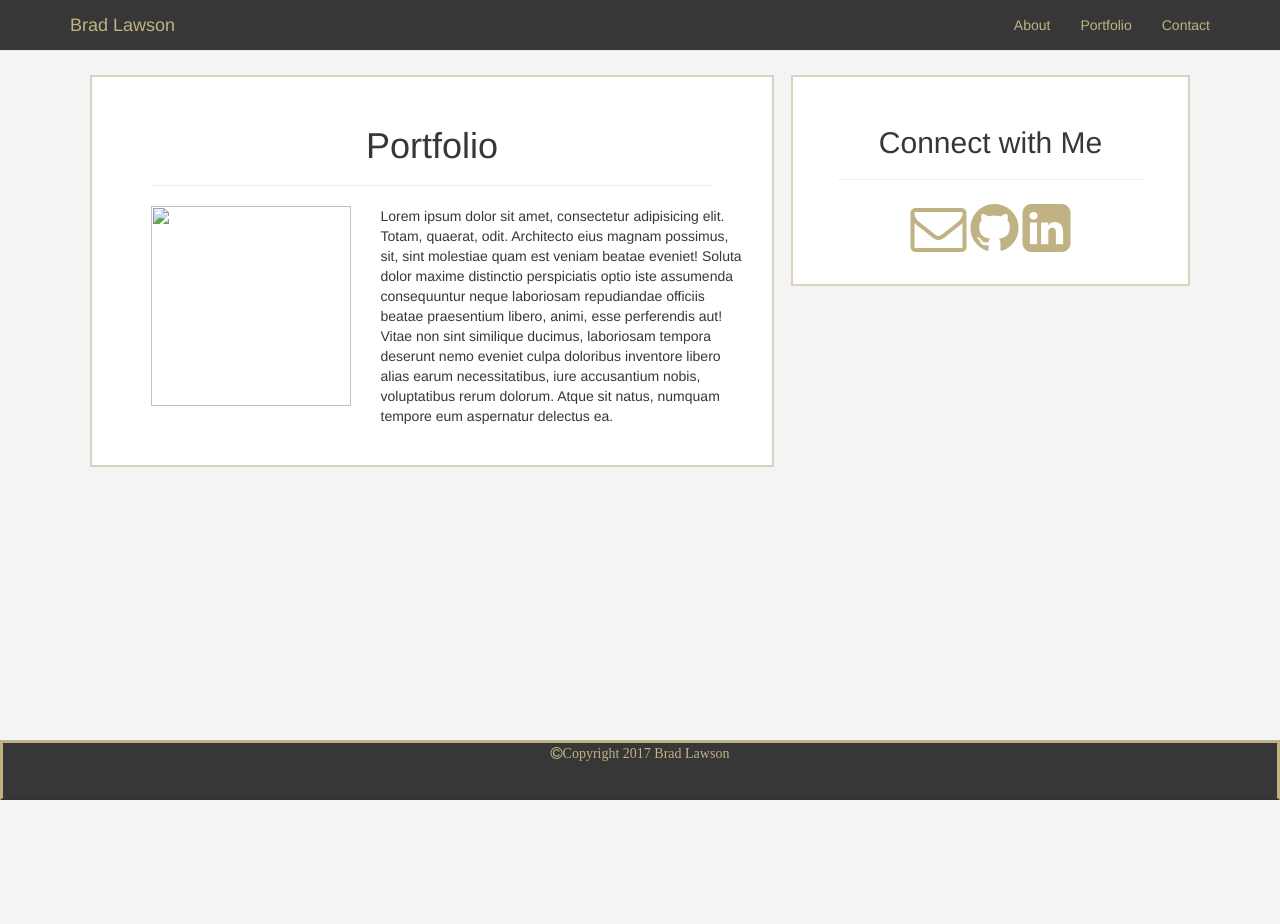
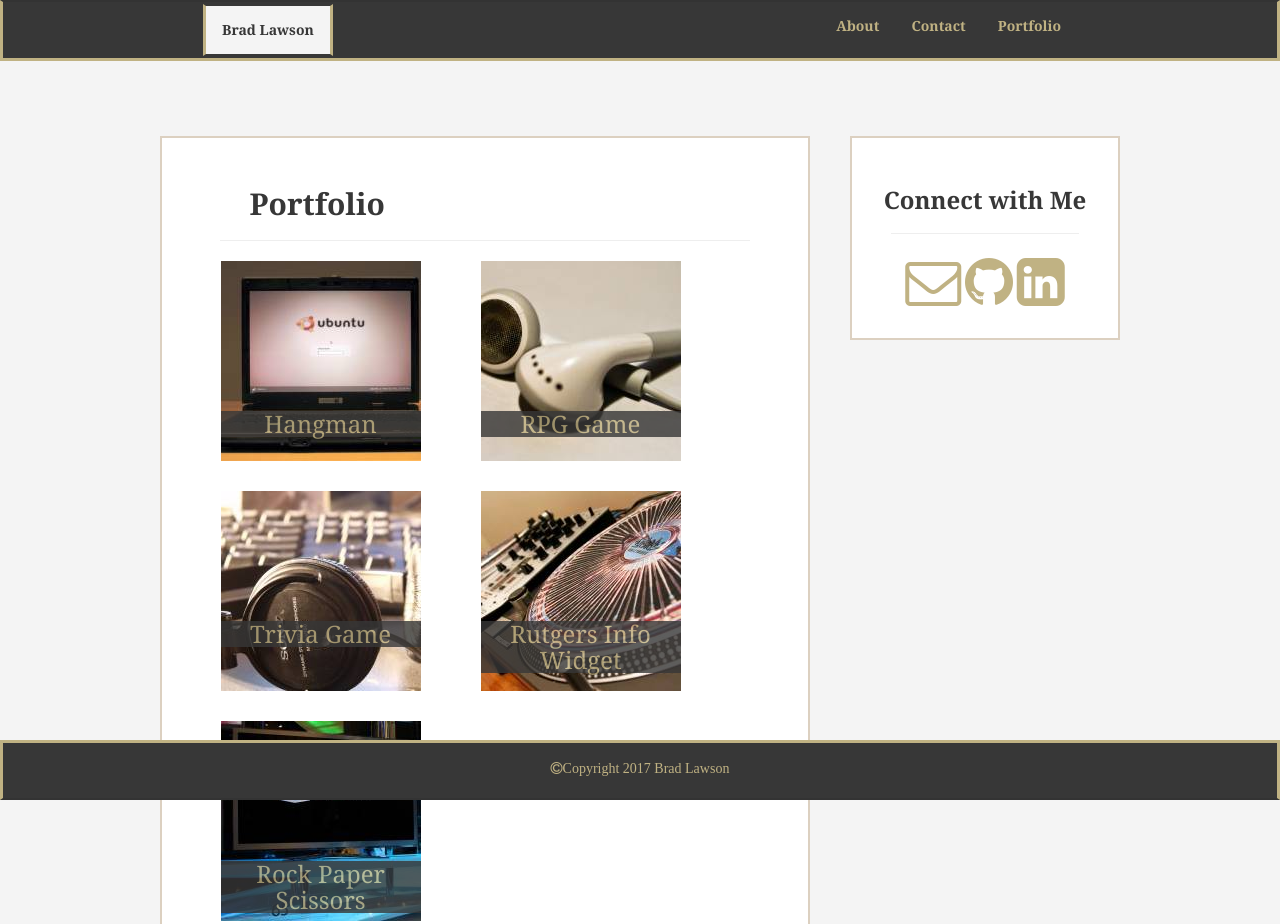
Before and after one commit to BradleyLawson/Basic-Portfolio, a plain HTML site: page portfolio.html in a window 1280 px wide. Shown: the top 924 px of the page. Before the commit the page ends 800 px from the top, so only its background shows below. Drawn offline with nearby package versions, Linux system fonts and the light colour scheme.

Commit message:
Basic Portfolio files

```diff
--- a/Assets/CSS/style.css
+++ b/Assets/CSS/style.css
@@ -1,23 +1,28 @@
 
-
+*{
+	font-family: Georgia;
+}
 #aboutMe{
 	background: white;
 	margin-top: 75px;
-	margin-left: 20px;
-	width:60%;
+	margin-left: 90px;
+	min-width:650px;
 	float: left;
 	padding: 2.5%;
 	border-color: #DCD0C0;
 	border-style: solid;
 	border-width: 2px;
 	color: #373737;
+	clear:both;
+	margin-bottom: 100px;
+	font-weight: bold;
 }
 
 #connectWithMe{
 
-	width: 35%;
+	min-width: 270px;
 	margin-top: 75px;
-	margin-right: 20px;
+	margin-right: 90px;
 	float:right;
 	border-color: #DCD0C0;
 	border-style: solid;
@@ -37,15 +42,17 @@
    border-color: #C0B283;
    border-bottom:2px;
    border-style: solid;
-}
-
-h1{
-	margin-left: 10%;
-	text-align: center;
+   padding-top: 15px;
 }
 
 h2{
+	font-weight: bold;
+	margin-left: 10%;
+}
+
+h3{
 	text-align: center;
+	font-weight: bold;
 }
 img{
 	float: left;
@@ -77,3 +84,107 @@ hr{
 .fa-linkedin-square{
 	color:#C0B283;
 }
+input{
+	width:95%;
+}
+textarea{
+	width: 95%;
+	height: 200px;
+}
+
+
+li{
+	float:left;
+	list-style-type: none;
+}
+li a{
+	text-align: center;
+	padding: 14px 16px;
+	float:right;
+	color:#C0B283;
+	font-weight: bold;
+}
+nav{
+    list-style-type: none;
+    padding: 0;
+    overflow: hidden;
+	background-color: #373737;
+	clear: both;
+	border-color: #C0B283;
+   	border-top:2px;
+  	border-style: solid;
+}
+.box{
+	background-color: #F4F4F4;
+	color: #373737;
+	border-color: #C0B283;
+   	border-bottom: 2px;
+   	border-top: 2px;
+  	border-style: solid;
+  	margin-bottom: 2px;
+  	margin-top: 2px;
+}
+.caption{
+   position: relative;
+   width: 100%; /* for IE 6 */
+}
+.hangman{
+	position: absolute;
+	left:30px;
+	top:130px;
+   width: 200px;
+   background-color: #373737;
+   text-align: center;
+   opacity: .8;
+}
+.rpgGame{
+	position: absolute;
+	left:290px;
+	top:130px;
+   width: 200px;
+   background-color: #373737;
+   text-align: center;
+   opacity: .8;
+}
+.triviaGame{
+	position: absolute;
+	left:30px;
+	top:340px;
+   width: 200px;
+   background-color: #373737;
+   text-align: center;
+   opacity: .8;
+}
+.rutgers{
+	position: absolute;
+	left:290px;
+	top:340px;
+   width: 200px;
+   background-color: #373737;
+   text-align: center;
+   opacity: .8;
+}
+.rockPaperScissors{
+	position: absolute;
+	left:30px;
+	top:580px;
+   width: 200px;
+   background-color: #373737;
+   text-align: center;
+   opacity: .8;
+}
+#connectWithMe h3{
+	font-weight: bold;
+}
+#aboutMe h2{
+	font-weight: bold;
+}
+form .button{
+	width:80px;
+	height: 40px;
+	background-color: #373737;
+	color: #C0B283;
+	border-style: solid;
+	border-width: 1px;
+	border-color: #C0B283;
+;
--- a/portfolio.html
+++ b/portfolio.html
@@ -1,11 +1,11 @@
 <!DOCTYPE html>
-<html>
+<html lang="UTF-8">
 <head>
 	<title>Brad Lawson</title>
 	<meta charset="utf-8">
 	<title>Brad Lawson</title>
 	<link rel="stylesheet" type="text/css" href="assets/CSS/style.css">
-	<meta lang ="UTF-8" name="viewport" content="width=device-width, initial-scale=1.0">
+	<meta name="viewport" content="width=device-width, initial-scale=1.0">
 	<link href="https://maxcdn.bootstrapcdn.com/bootstrap/3.3.7/css/bootstrap.min.css" rel="stylesheet" integrity="sha384-BVYiiSIFeK1dGmJRAkycuHAHRg32OmUcww7on3RYdg4Va+PmSTsz/K68vbdEjh4u" crossorigin="anonymous">
 	<link href="https://maxcdn.bootstrapcdn.com/font-awesome/4.7.0/css/font-awesome.min.css" rel="stylesheet" integrity="sha384-wvfXpqpZZVQGK6TAh5PVlGOfQNHSoD2xbE+QkPxCAFlNEevoEH3Sl0sibVcOQVnN" crossorigin="anonymous">
 
@@ -13,34 +13,27 @@
 
 <body style="background-color: #F4F4F4">
 
+<!-- Navigation Bar -->
+	<nav id="charcoal">
 
+		<div style="margin-left: 200px">
 
+  			<li><a href="index.html" class="box">Brad Lawson</a></li>
 
-<!-- Navigation Bar -->
-		<nav class="navbar navbar-default navbar-fixed-top" id="charcoal">
+  		</div>
 
-			<div class="container">
+  		<div style="margin-right: 200px">
 
-				<div class="navbar-header">
+  			<li style="float: right"><a href="portfolio.html">Portfolio</a></li>
 
-      				<a href="#about" class="navbar-brand" id="goldLetters">Brad Lawson</a>
+  			<li style="float:right"><a href="contact.html">Contact</a></li>
 
-   				</div>
+ 			<li style="float:right"><a class="active" href="index.html">About</a></li>
 
-   				<ul class="nav navbar-nav navbar-right">
+ 		</div>
 
-      				<li><a href="#" id="goldLetters">About</a></li>
-
-      				<li><a href="#portfolio" id="goldLetters">Portfolio</a></li>
-
-      				<li><a href="#contact" id="goldLetters">Contact</a></li>
-
-    			</ul>
-
- 			</div>
-
-		</nav>
-	<!--End of Nav Section  -->
+	</nav>
+<!--End of Nav Section  -->
 
 <!-- div container to narrow outside margins -->
 
@@ -48,9 +41,9 @@
 
 		<section id="aboutMe">
 
-			<div class="">
+			<div>
 
-				<h1>Portfolio</h1>
+				<h2>Portfolio</h2>
 
 				<hr>
 
@@ -58,11 +51,46 @@
 
 			<div>
 
-				<img src="assets/images/githubpic.jpg" width="200px" height="200px">
+				<div class="caption">
 
-				<p>
-					Lorem ipsum dolor sit amet, consectetur adipisicing elit. Totam, quaerat, odit. Architecto eius magnam possimus, sit, sint molestiae quam est veniam beatae eveniet! Soluta dolor maxime distinctio perspiciatis optio iste assumenda consequuntur neque laboriosam repudiandae officiis beatae praesentium libero, animi, esse perferendis aut! Vitae non sint similique ducimus, laboriosam tempora deserunt nemo eveniet culpa doloribus inventore libero alias earum necessitatibus, iure accusantium nobis, voluptatibus rerum dolorum. Atque sit natus, numquam tempore eum aspernatur delectus ea.
-				</p>
+					<img src="assets/images/computer.jpg" width="200px" height="200px">
+
+					<h3 id="goldLetters" class="hangman">Hangman</h3>
+
+				</div>
+
+				<div class="caption">
+
+					<img src="assets/images/earbuds.jpg" width="200px" height="200px">
+
+					<h3 id="goldLetters" class="rpgGame">RPG Game</h3>
+
+				</div>
+
+				<div class="caption">
+
+					<img src="assets/images/headphones.jpg" width="200px" height="200px">
+
+					<h3 id="goldLetters" class="triviaGame">Trivia Game</h3>
+
+				</div>
+
+				<div class="caption">
+
+					<img src="assets/images/turntable.jpg" width="200px" height="200px">
+
+					<h3 id="goldLetters" class="rutgers">Rutgers Info Widget</h3>
+
+				</div>
+
+				<div class="caption">
+
+					<img src="assets/images/tv.jpg" width="200px" height="200px">
+
+					<h3 id="goldLetters" class="rockPaperScissors">Rock Paper Scissors</h3>
+
+				</div>
+
 
 			</div>
 
@@ -73,7 +101,7 @@
 
 
 
-			<h2>Connect with Me </h2>
+			<h3>Connect with Me </h3>
 
 			<hr>
 
@@ -82,8 +110,8 @@
 			<div class="icons">
 
 			<a class ="fa fa-envelope-o fa-4x" href="mailto:bradlawson@cfl.rr.com"></a>
-			<a class ="fa fa-github fa-4x" href="https://github.com/BradleyLawson"></a>
-			<a class="fa fa-linkedin-square fa-4x" href=""></a>
+			<a class ="fa fa-github fa-4x" href="https://github.com/BradleyLawson" target="_blank"></a>
+			<a class="fa fa-linkedin-square fa-4x" href="https://www.linkedin.com/in/brad-lawson/" target="_blank"></a>
 
 			</div>
 
```
Also changed, not shown: contact.html (+125 -0 lines), index.html (+23 -24 lines), Assets/Images/computer.jpg (added), Assets/Images/earbuds.jpg (added), Assets/Images/headphones.jpg (added), Assets/Images/profile picture.png (added), Assets/Images/turntable.jpg (added), Assets/Images/tv.jpg (added).
